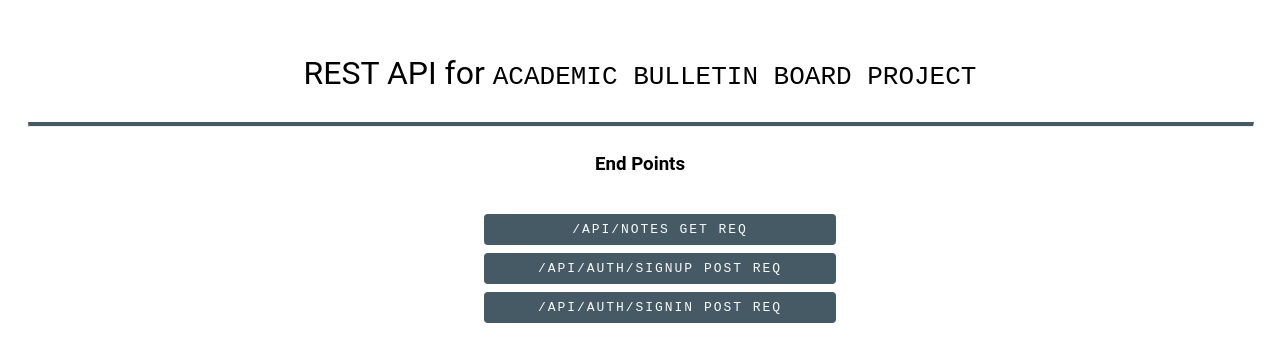
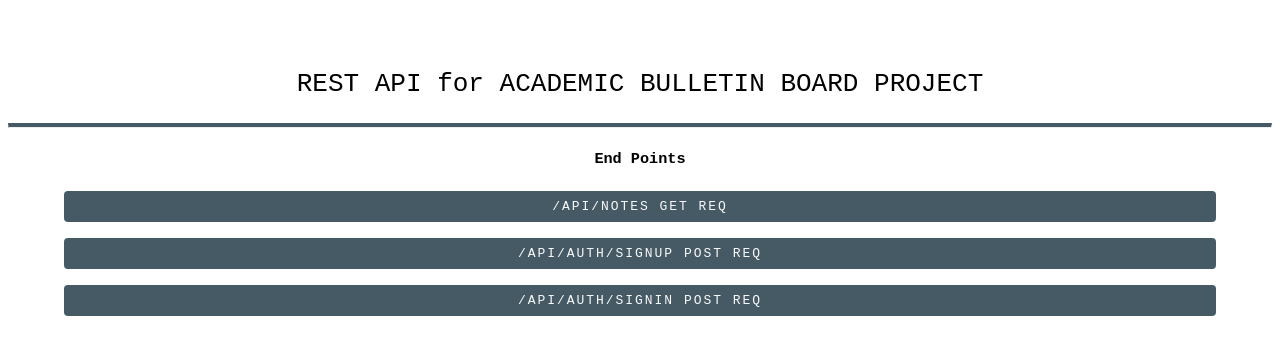
Before and after one commit to Prasad-Medisetti/BTechMajorProjectAPI, a website: page public/index.html in a window 1280 px wide. Shown: the part 180-542 px from the top of the page. Drawn offline with Linux system fonts and the light colour scheme.

Commit message:
added index page and 404 page

```diff
--- a/public/index.html
+++ b/public/index.html
@@ -6,8 +6,15 @@
 		<meta name="viewport" content="width=device-width,initial-scale=1" />
 		<title>ACADEMIC BULLETIN BOARD API</title>
 		<style>
+			*,
+			*::after,
+			*::before {
+				box-sizing: border-box;
+
+				font-family: monospace;
+			}
+
 			body {
-				font-family: Roboto, Arial, sans-serif;
 				background: white;
 				min-height: 90vh;
 				display: flex;
@@ -23,7 +30,6 @@
 
 			#message {
 				text-align: center;
-				padding: 20px;
 				display: flex;
 				justify-content: center;
 				align-content: center;
@@ -44,6 +50,8 @@
 			}
 
 			#message .list {
+				margin: 0;
+				padding: 0;
 				display: flex;
 				justify-content: center;
 				align-content: center;
@@ -52,9 +60,8 @@
 			}
 
 			#message .list li {
-				text-align: left;
 				list-style: none;
-				margin: 4px auto;
+				margin: 8px auto;
 				letter-spacing: .15em;
 				background-color: #455a64;
 				text-transform: uppercase;
@@ -66,8 +73,8 @@
 				display: block;
 				text-align: center;
 				text-decoration: none;
-				padding: 8px 16px;
-				width: 20rem;
+				padding: 1vh 1vw;
+				width: 90vw;
 				/* color: #222; */
 				color: #fafafa;
 			}
@@ -89,9 +96,9 @@
 
 	<body>
 		<div id="message">
-			<h1>REST API for <code>ACADEMIC BULLETIN BOARD PROJECT</code></h1>
+			<h1> <code>REST API for ACADEMIC BULLETIN BOARD PROJECT</code></h1>
 			<hr>
-			<h3>End Points</h3>
+			<h3><code>End Points</code></h3>
 			<ul class="list">
 				<li><a href="/api/notes">/api/notes <span class="http_method">get</span> req</a></li>
 				<li><a href="/api/auth/signup">/api/auth/signup <span class="http_method">post</span> req</a></li>
```
